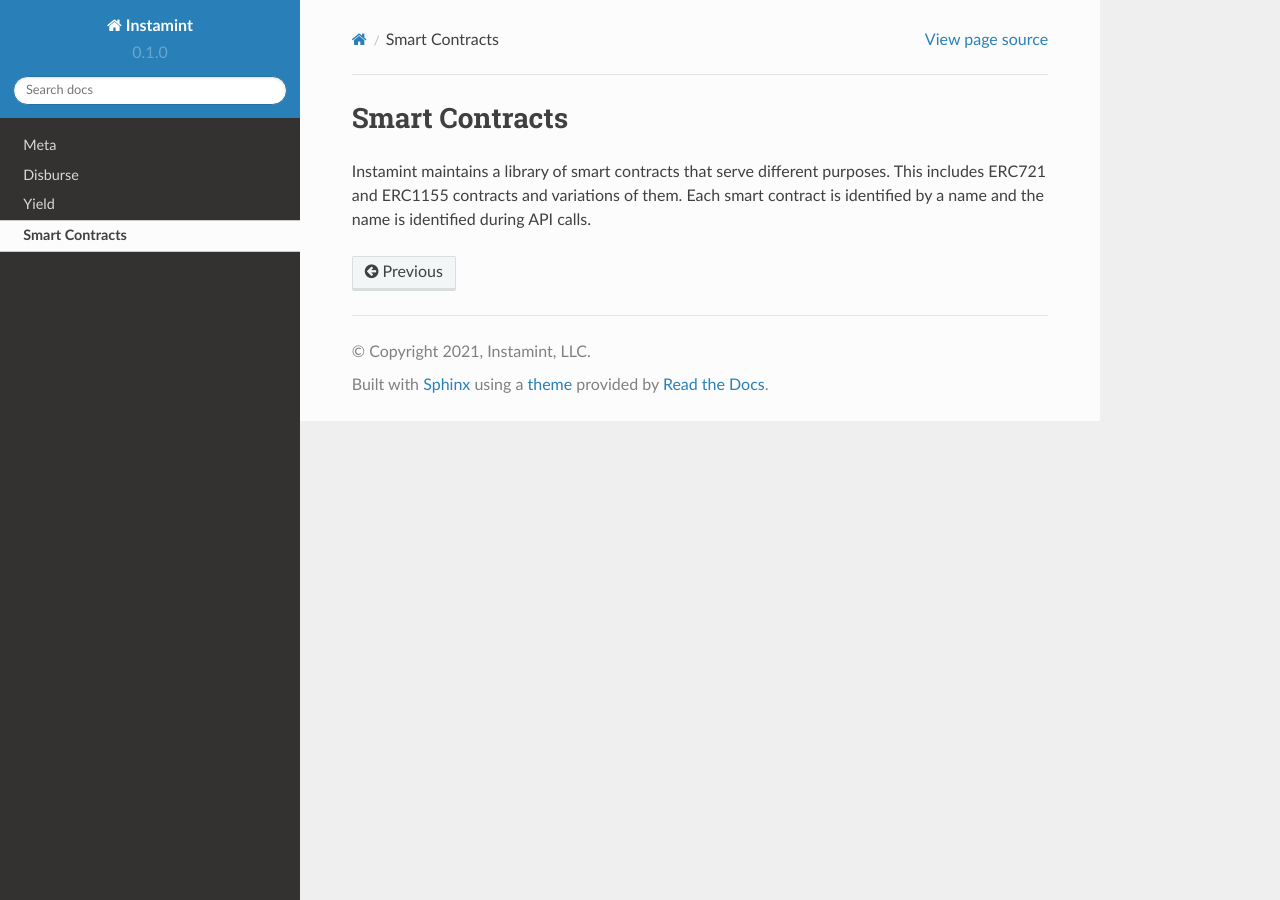
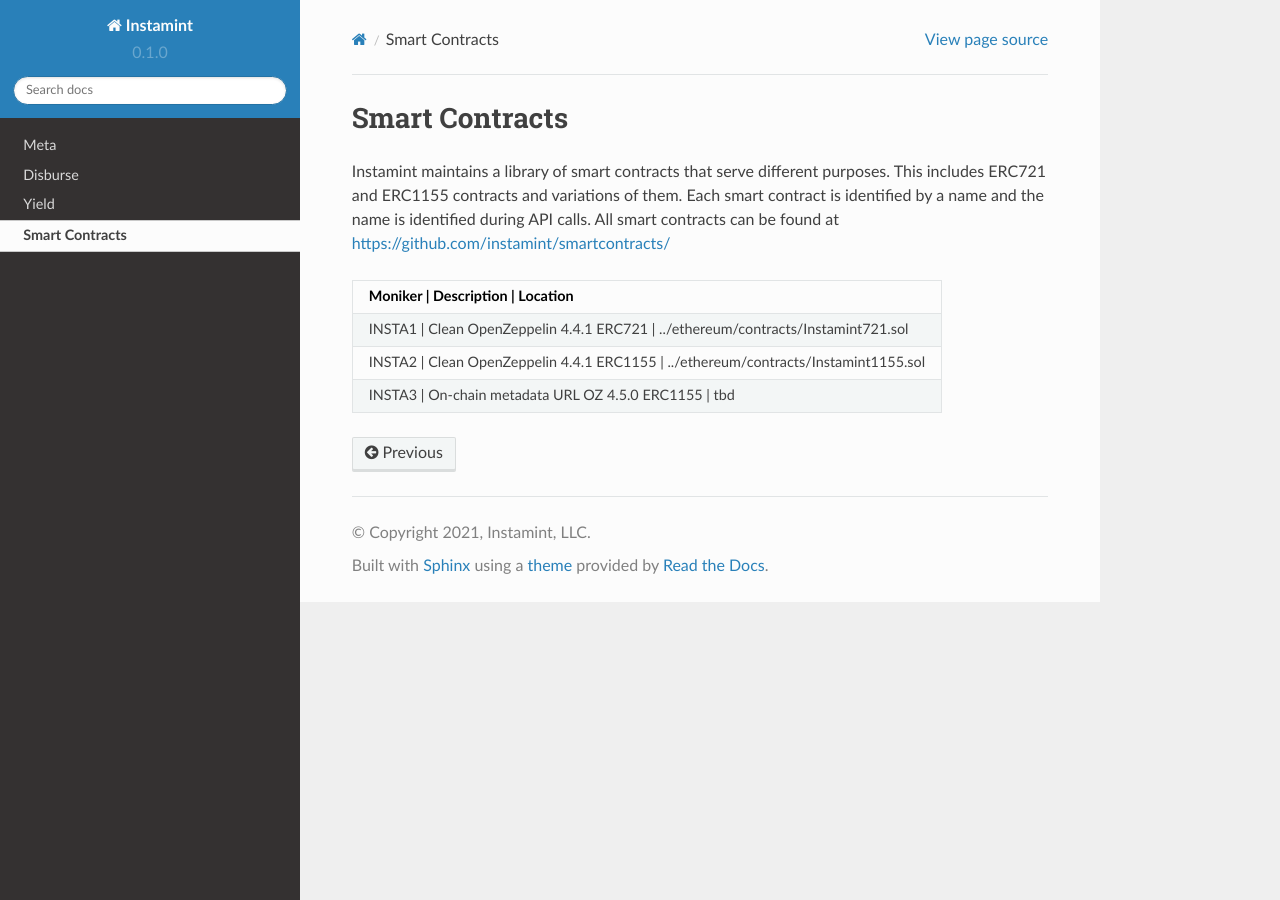
Before and after one commit to instamint/zzz-deprecated-docs, a Sphinx documentation site: the page built from docs/source/contracts.rst, in a window 1280 px wide. Built offline with Sphinx 7.4.7 and the Read the Docs theme 2.0.0, drawn with Linux system fonts in a browser that asks for light colours; pages that are not in the unit, such as notebooks, are missing from menus.

Commit message:
Update contracts.rst

```diff
--- a/docs/source/contracts.rst
+++ b/docs/source/contracts.rst
@@ -1,4 +1,14 @@
 Smart Contracts
 ===================================
 
-Instamint maintains a library of smart contracts that serve different purposes. This includes ERC721 and ERC1155 contracts and variations of them. Each smart contract is identified by a name and the name is identified during API calls.
+Instamint maintains a library of smart contracts that serve different purposes. This includes ERC721 and ERC1155 contracts and variations of them. Each smart contract is identified by a name and the name is identified during API calls. All smart contracts can be found at https://github.com/instamint/smartcontracts/
+
++-----------+-----------------------------------------------------------------------------------------------------------+
+| Moniker     | Description                                    | Location                                               |
++===========+===========================================================================================================+
+| INSTA1      | Clean OpenZeppelin 4.4.1 ERC721                | ../ethereum/contracts/Instamint721.sol                 |
++-----------+-----------------------------------------------------------------------------------------------------------+
+| INSTA2      | Clean OpenZeppelin 4.4.1 ERC1155               | ../ethereum/contracts/Instamint1155.sol                |
++-----------+-----------------------------------------------------------------------------------------------------------+
+| INSTA3      | On-chain metadata URL OZ 4.5.0 ERC1155         | tbd                                                    |
++-----------+-----------------------------------------------------------------------------------------------------------+
```
